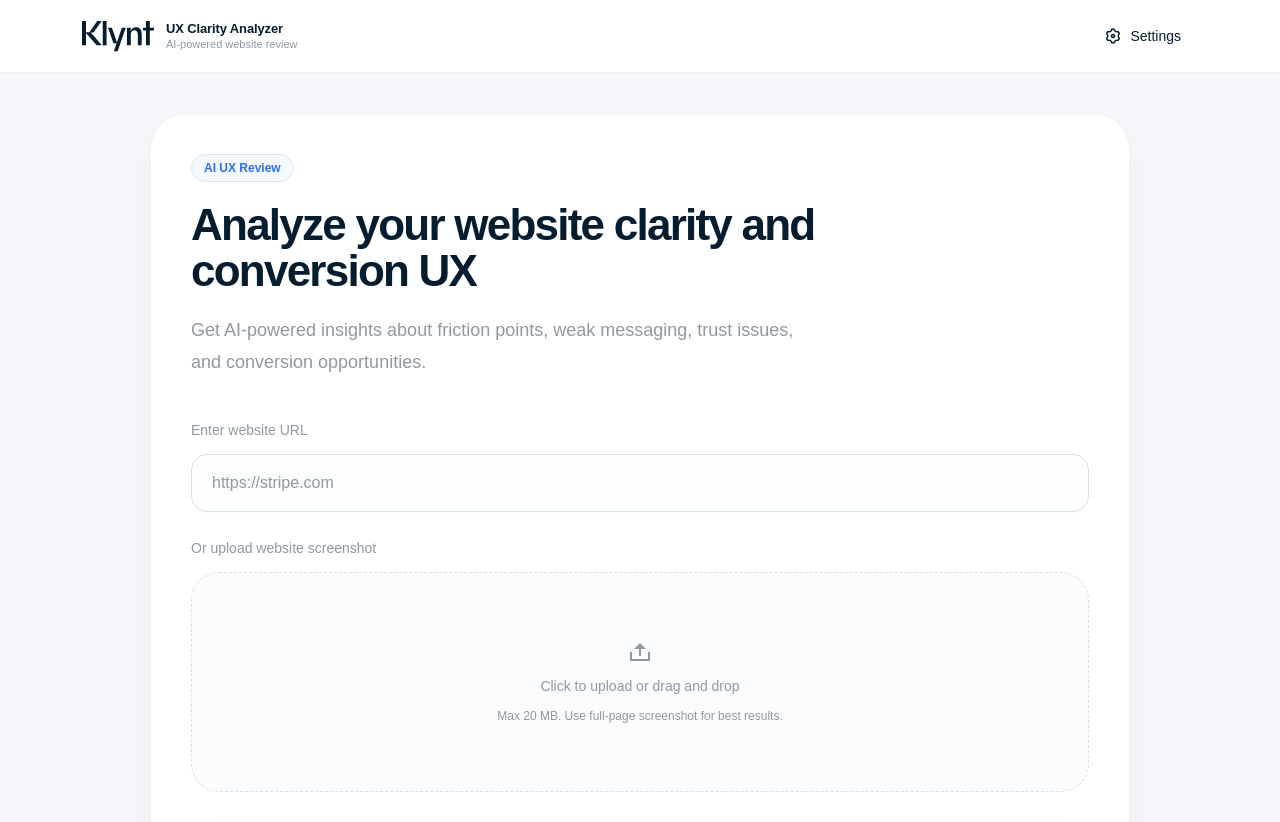
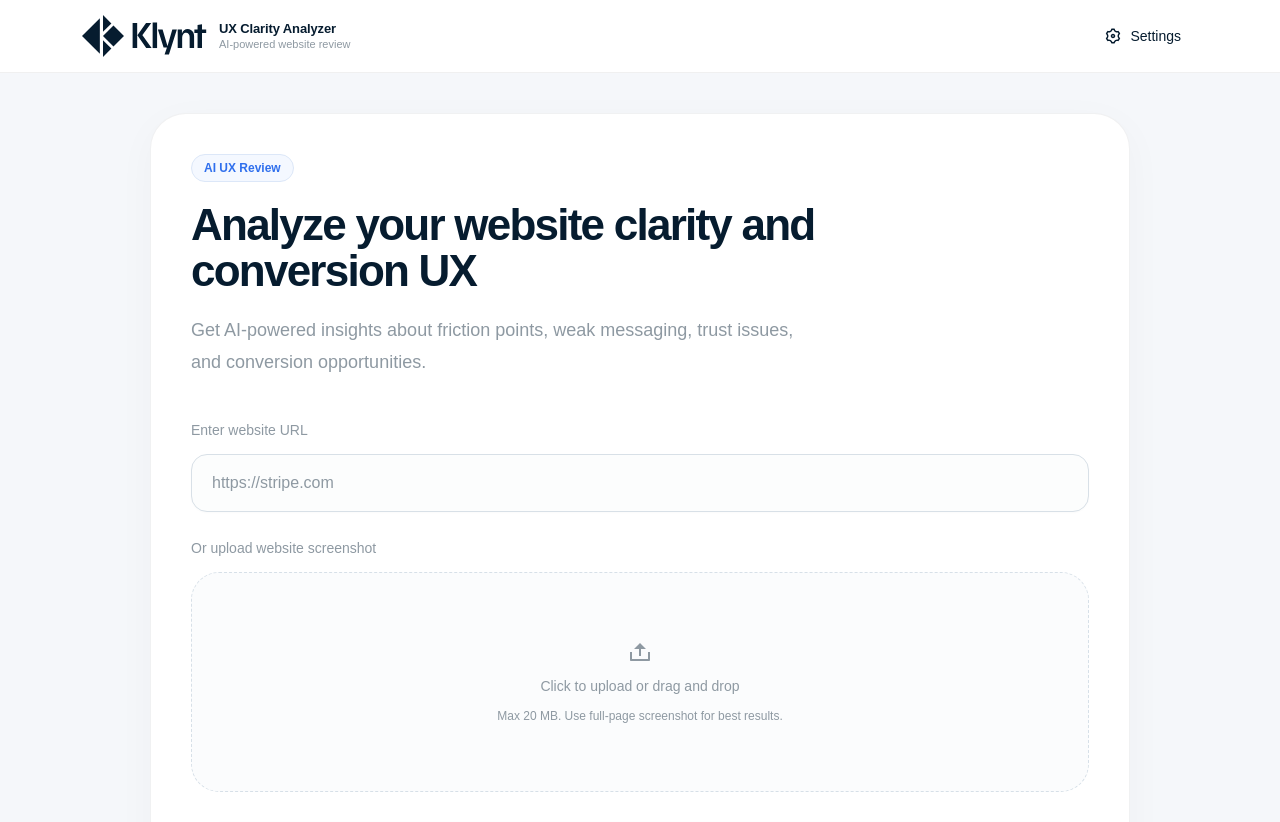
Before and after one commit to samarenkovdmitry/Klynt, a Next.js app: page /analyze in a window 1280 px wide. Shown: the top 822 px of the page. Built offline with nearby package versions, Linux system fonts and the light colour scheme; a web font is replaced by a local one.

Commit message:
Logo Upd

```diff
--- a/app/analyze/page.tsx
+++ b/app/analyze/page.tsx
@@ -278,13 +278,14 @@ const screenshotToSend = uploadedImage;
 
           {/* LEFT — LOGO */}
           <div className="flex items-center gap-3">
-            <svg width="72" height="31" viewBox="0 0 72 31" fill="none">
-              <path d="M63.9571 24.3398H67.8022V19.5777V9.55947H71.9999V6.70217H67.8022L67.8019 0H63.9569L63.9571 6.70217H61.0293V9.55947H63.9571V20.4595V24.3398Z" fill="#061C2F"/>
-              <path d="M48.7903 24.339H44.9453V6.70139H48.6845V10.1584H48.755C49.4958 7.6891 51.3301 6.34863 53.9052 6.34863C57.7855 6.34863 59.6904 8.99428 59.6904 12.8746V24.339H55.8454V14.0034C55.8454 10.7228 54.6813 9.24121 52.3179 9.24121C49.9544 9.24121 48.7903 10.8639 48.7903 13.7565V24.339Z" fill="#061C2F"/>
-              <path d="M35.6889 30.3366H31.8791L34.5953 22.2938H31.4206L26.0234 6.70215H29.9037L34.9481 21.2709L39.8514 6.70215H43.6964L35.6889 30.3366Z" fill="#061C2F"/>
-              <path d="M20.7266 24.34V0H24.5716V24.34H20.7266Z" fill="#061C2F"/>
-              <path d="M3.98611 24.34H0V0H3.98611V11.147H7.47837L15.2389 0H19.6484L11.6056 11.5703H8.81883L19.7895 24.34H14.604L3.98611 11.9936V24.34Z" fill="#061C2F"/>
-            </svg>
+            <svg width="125" height="42" viewBox="0 0 125 42" fill="none" xmlns="http://www.w3.org/2000/svg">
+<path d="M115.564 17.966V33.0578H120.007V17.966H124.193V14.5511H120.007V9.22668L115.564 10.0345V14.5511H112.369V17.966H115.564Z" fill="#061C2F"/>
+<path d="M95.7131 33.0577V14.551H99.9359V18.1495H100.046C100.438 16.9011 101.123 15.9219 102.102 15.2119C103.106 14.4775 104.305 14.1104 105.701 14.1104C106.876 14.1104 107.941 14.3796 108.895 14.9182C109.85 15.4323 110.621 16.2156 111.209 17.2683C111.796 18.3209 112.09 19.6673 112.09 21.3074V33.0577H107.647V22.0418C107.647 20.6954 107.316 19.655 106.656 18.9206C106.019 18.1862 105.187 17.819 104.159 17.819C102.91 17.819 101.931 18.2719 101.221 19.1777C100.511 20.0834 100.156 21.2952 100.156 22.8129V33.0577H95.7131Z" fill="#061C2F"/>
+<path d="M75.8911 14.5511H80.5912L85.4382 31.0015H85.5116L90.3219 14.5511H94.8751L86.9437 39.5205H82.5741L84.9608 32.4336H81.5826L75.8911 14.5511Z" fill="#061C2F"/>
+<path d="M70.6437 33.0578V7.50085H75.0867V33.0578H70.6437Z" fill="#061C2F"/>
+<path d="M64.0247 8.0885H69.2388L59.1777 21.6381L59.398 18.7372L69.606 33.0579H64.2083L55.3956 20.3162L64.0247 8.0885ZM50.6221 8.0885H55.1753V33.0579H50.6221V8.0885Z" fill="#061C2F"/>
+<path d="M29.3994 33.6003L20.9997 42V25.2007L29.3994 33.6003ZM41.9995 21.0001L31.4993 31.5004L20.9991 21.0001L31.4993 10.4998L41.9995 21.0001ZM17.8502 38.8505L0 21.0001L17.8502 3.14975V38.8505ZM29.3994 8.3999L20.9997 16.7996V0.000210792L29.3994 8.3999Z" fill="#061C2F"/>
+</svg>
             <div className="hidden sm:flex flex-col leading-none">
               <span className="text-[13px] font-semibold tracking-[-0.01em] text-[var(--ink-primary)]">
                 UX Clarity Analyzer
```
